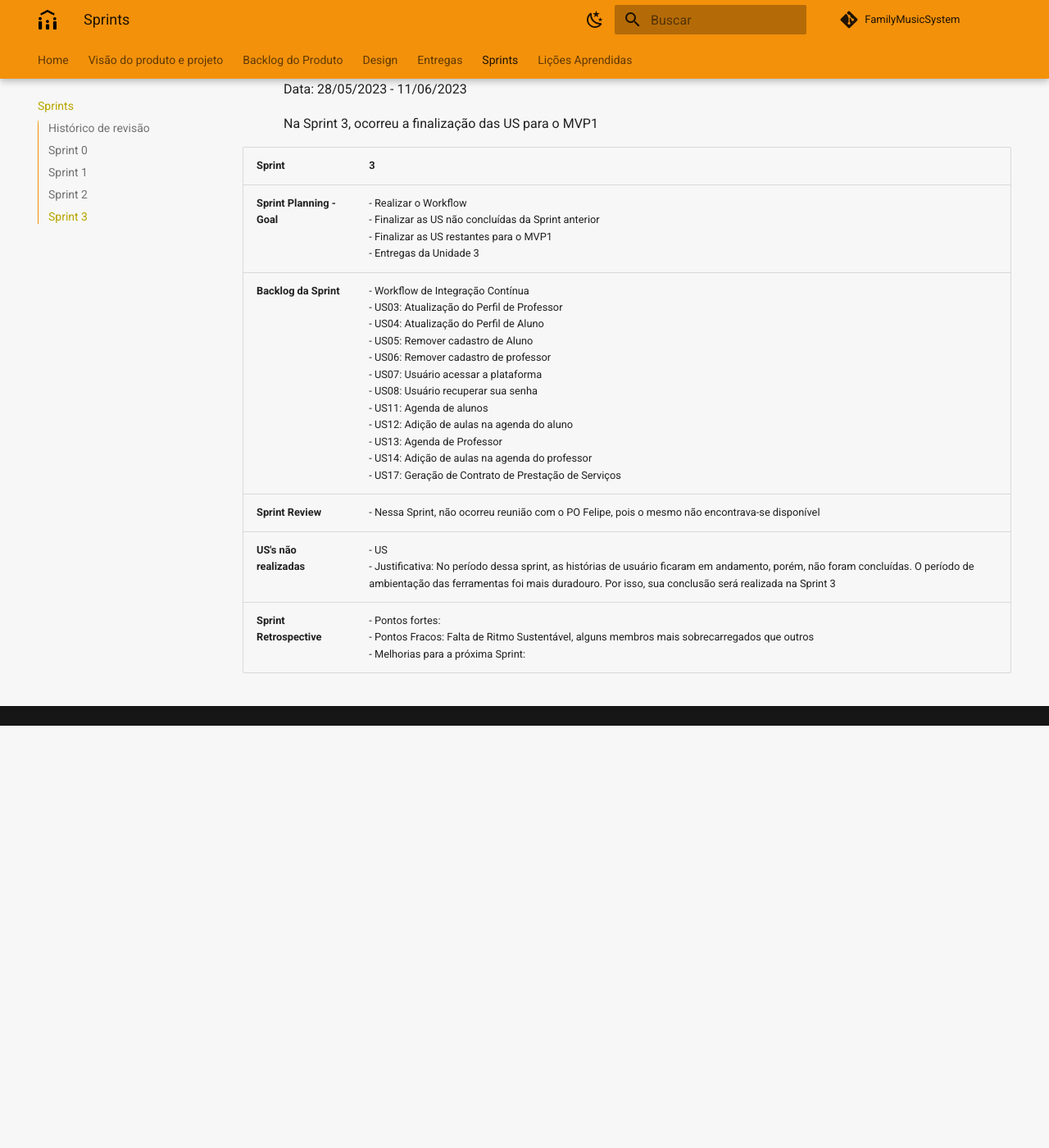
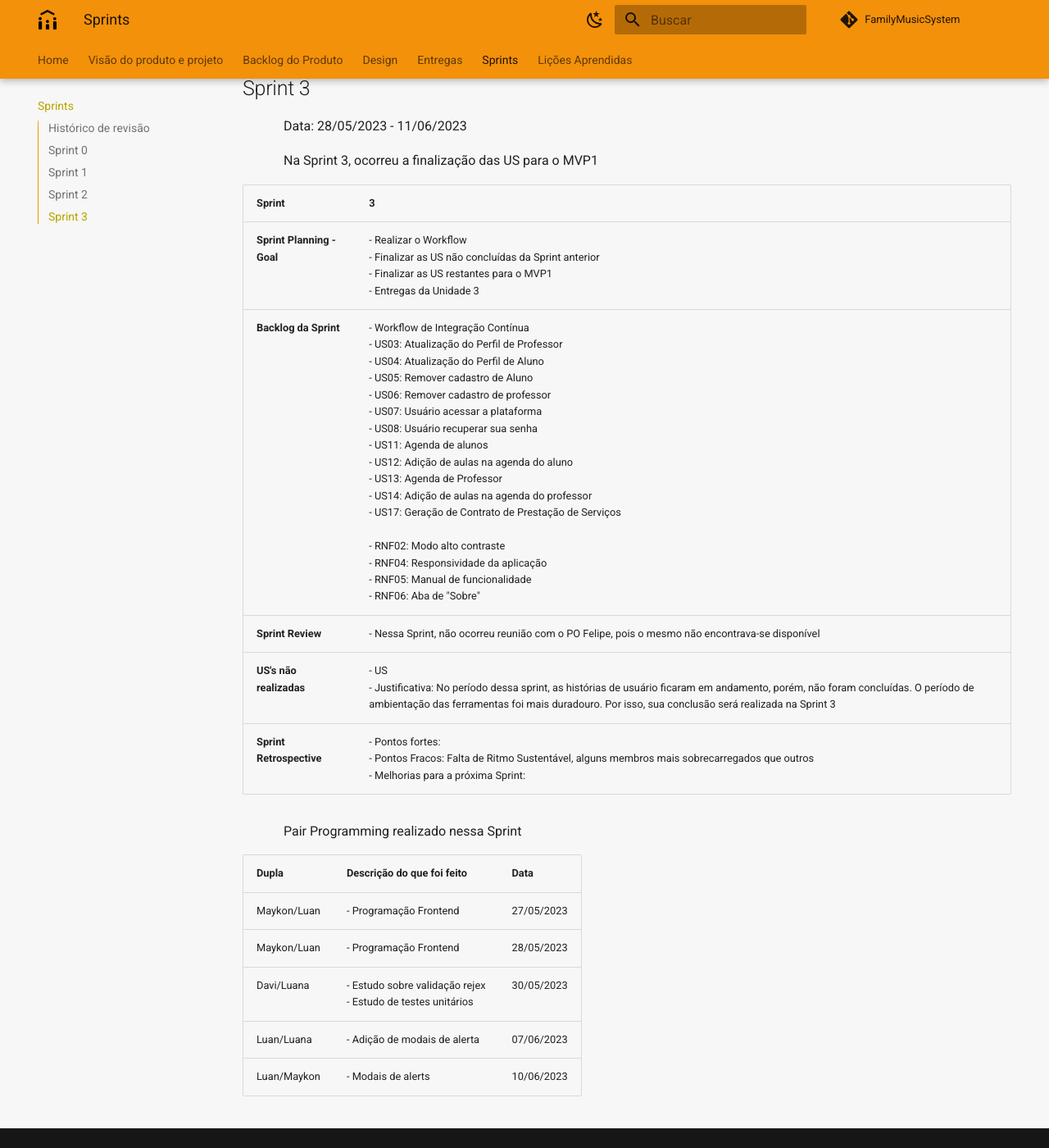
Before and after one commit to mdsreq-fga-unb/2023.1-FamilyMusicSystem, an MkDocs documentation site: the page built from docs/sprint/sprints.md, in a window 1280 px wide and 1400 px high, scrolled down 2448 px. Shown: the whole window at 82% size. Built offline with MkDocs 1.6.1 and Material for MkDocs 9.7.7, drawn with Linux system fonts in a browser that asks for light colours; comment, search, counter and statistics services are not loaded; old or Windows-style settings are respelled for this version of MkDocs; before the commit the page ends 3333 px from its top, so only the background shows below that; some of the changed text lies outside the part shown.

Commit message:
update: sprints e backlog

```diff
--- a/docs/sprint/sprints.md
+++ b/docs/sprint/sprints.md
@@ -5,6 +5,7 @@
 | 16/05/2023 |  0.1   | Criação e estruturação do primeiro registro de reuniões das sprints | Luana Ribeiro, </br>Guilherme Santos |
 | 01/06/2023 | 0.2 | Atualização de dailys da Sprint 3 e correções de ortografia | Luana Ribeiro |
 | 09/06/2023 | 0.3 | Recriação da documentação das sprints no modelo correto | Luana Ribeiro |
+| 10/06/2023 | 0.4 | Adição da tabela de pair programming e update da sprint | Luana Ribeiro |
 
 ## Sprint 0
 
@@ -59,7 +60,18 @@
 | Sprint | 3 |
 | ---- | --------------- |
 | <b>Sprint Planning - Goal</b> | - Realizar o Workflow </br> - Finalizar as US não concluídas da Sprint anterior </br> - Finalizar as US restantes para o MVP1 </br> - Entregas da Unidade 3 |
-| <b>Backlog da Sprint<b> | -  Workflow de Integração Contínua </br> - US03: Atualização do Perfil de Professor  </br> - US04: Atualização do Perfil de Aluno </br> - US05: Remover cadastro de Aluno  </br> - US06: Remover cadastro de professor </br> - US07: Usuário acessar a plataforma </br> - US08: Usuário recuperar sua senha </br> - US11: Agenda de alunos </br> - US12: Adição de aulas na agenda do aluno </br> - US13: Agenda de Professor </br> - US14: Adição de aulas na agenda do professor </br> - US17: Geração de Contrato de Prestação de Serviços |
+| <b>Backlog da Sprint<b> | -  Workflow de Integração Contínua </br> - US03: Atualização do Perfil de Professor  </br> - US04: Atualização do Perfil de Aluno </br> - US05: Remover cadastro de Aluno  </br> - US06: Remover cadastro de professor </br> - US07: Usuário acessar a plataforma </br> - US08: Usuário recuperar sua senha </br> - US11: Agenda de alunos </br> - US12: Adição de aulas na agenda do aluno </br> - US13: Agenda de Professor </br> - US14: Adição de aulas na agenda do professor </br> - US17: Geração de Contrato de Prestação de Serviços </br></br> - RNF02: Modo alto contraste </br> - RNF04: Responsividade da aplicação</br>- RNF05: Manual de funcionalidade</br>- RNF06: Aba de "Sobre" |
 | <b>Sprint Review<b> | - Nessa Sprint, não ocorreu reunião com o PO Felipe, pois o mesmo não encontrava-se disponível |
 | <b>US's não realizadas<b> | - US </br> - Justificativa: No período dessa sprint, as histórias de usuário ficaram em andamento, porém, não foram concluídas. O período de ambientação das ferramentas foi mais duradouro. Por isso, sua conclusão será realizada na Sprint 3 |
 | <b>Sprint Retrospective<b> |  - Pontos fortes:  </br> - Pontos Fracos: Falta de Ritmo Sustentável, alguns membros mais sobrecarregados que outros </br> - Melhorias para a próxima Sprint:  |
+
+<p style="text-indent: 50px;text-align: justify;">  Pair Programming realizado nessa Sprint
+</p>
+
+| <b>Dupla<b> | <b>Descrição do que foi feito<b> | <b>Data<b> |
+| ----------- | -------------------------------- | ---------- |
+| Maykon/Luan | - Programação Frontend | 27/05/2023 |
+| Maykon/Luan | - Programação Frontend | 28/05/2023 |
+| Davi/Luana | - Estudo sobre validação rejex </br> - Estudo de testes unitários | 30/05/2023 |
+| Luan/Luana | - Adição de modais de alerta | 07/06/2023 |
+| Luan/Maykon | - Modais de alerts | 10/06/2023 |
```
Also changed, not shown: docs/backlog_produto/backlog_produto.md (+7 -4 lines), docs/visao-produto-projeto/visao-projeto.md (+6 -5 lines).
